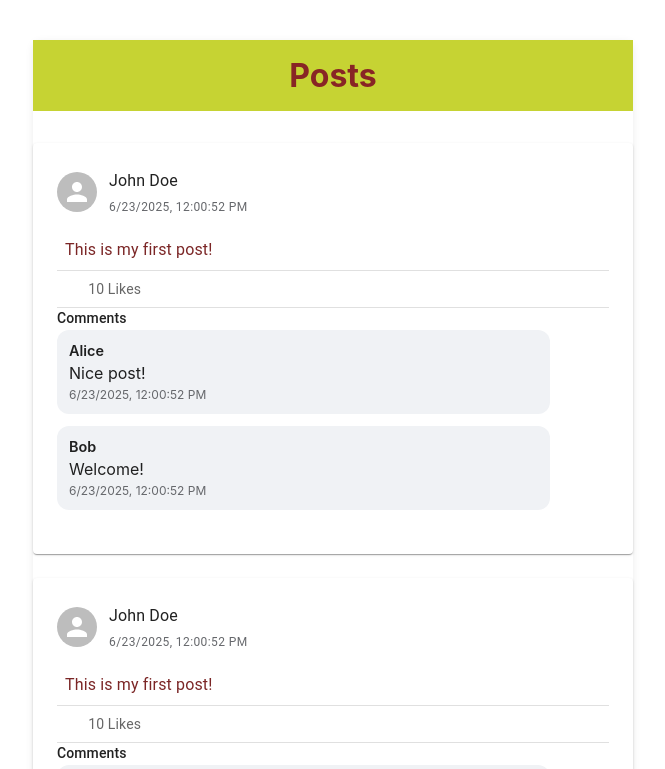
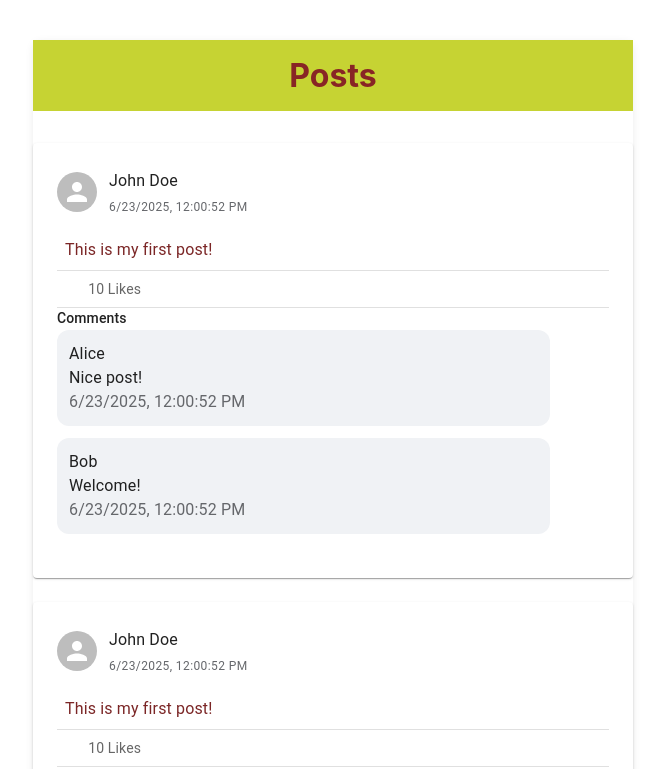
Before and after one commit to FILDEST/KeremNet, a React (Create React App) app in the folder keremnet/: page / in a window 1280 px wide. Shown: the top 769 px of the page, without its empty margins (307-972 px from the left). Built offline with nearby package versions, Linux system fonts and the light colour scheme; some icons are missing.

Commit message:
add Comment component and integrate it into Post component; move related styles to Comment.css

```diff
--- /dev/null
+++ b/keremnet/src/components/Comment.css
@@ -0,0 +1,28 @@
+.fb-post-comments-title {
+  font-weight: 500;
+  margin-bottom: 0.5rem;
+  font-size: 1rem;
+}
+
+.fb-post-comment {
+  margin-bottom: 0.75rem;
+  display: flex;
+  flex-direction: column;
+  background-color: #f0f2f5;
+  padding: 0.75rem;
+  border-radius: 0.75rem;
+  max-width: 85%;
+}
+
+.fb-post-comment-author {
+  font-weight: 600;
+  margin-bottom: 0.25rem;
+  font-size: 0.9rem;
+}
+
+.fb-post-comment-time {
+  color: #65676b;
+  font-size: 0.75rem;
+  margin-top: 0.25rem;
+  align-self: flex-start;
+}
--- /dev/null
+++ b/keremnet/src/components/Comment.tsx
@@ -0,0 +1,23 @@
+import React from 'react';
+import { Box, Typography } from '@mui/material';
+import './Comment.css';
+
+interface CommentProps {
+  author: string;
+  content: string;
+  timestamp: Date;
+}
+
+export const Comment: React.FC<CommentProps> = ({
+  author,
+  content,
+  timestamp,
+}) => (
+  <Box className="fb-post-comment">
+    <Typography className="fb-post-comment-author">{author}</Typography>
+    <Typography component="span">{content}</Typography>
+    <Typography className="fb-post-comment-time">
+      {timestamp.toLocaleString()}
+    </Typography>
+  </Box>
+);
--- a/keremnet/src/components/Post.css
+++ b/keremnet/src/components/Post.css
@@ -53,32 +53,3 @@
   font-size: 0.95rem;
   color: #65676b;
 }
-
-.fb-post-comments-title {
-  font-weight: 500;
-  margin-bottom: 0.5rem;
-  font-size: 1rem;
-}
-
-.fb-post-comment {
-  margin-bottom: 0.75rem;
-  display: flex;
-  flex-direction: column;
-  background-color: #f0f2f5;
-  padding: 0.75rem;
-  border-radius: 0.75rem;
-  max-width: 85%;
-}
-
-.fb-post-comment-author {
-  font-weight: 600;
-  margin-bottom: 0.25rem;
-  font-size: 0.9rem;
-}
-
-.fb-post-comment-time {
-  color: #65676b;
-  font-size: 0.75rem;
-  margin-top: 0.25rem;
-  align-self: flex-start;
-}
--- a/keremnet/src/components/Post.tsx
+++ b/keremnet/src/components/Post.tsx
@@ -3,6 +3,7 @@ import { Card, CardContent, Typography, Divider, Box, Avatar } from '@mui/materi
 import { PostProps } from '../types/Post';
 import FavoriteIcon from '@mui/icons-material/Favorite';
 import './Post.css';
+import { Comment } from './Comment';
 
 export const Post: React.FC<PostProps> = ({
   author,
@@ -38,7 +39,7 @@ export const Post: React.FC<PostProps> = ({
             {likesCount} Likes
           </Typography>
         </Box>
-
+    {/* Comments */}
     {comments.length > 0 && (
       <>
         <Divider className="fb-post-divider" />
@@ -46,13 +47,12 @@ export const Post: React.FC<PostProps> = ({
           Comments
         </Typography>
         {comments.map((comment) => (
-              <Box key={comment.id} className="fb-post-comment">
-                <span className="fb-post-comment-author">{comment.author}</span>
-                <span>{comment.content}</span>
-                <span className="fb-post-comment-time">
-                  {comment.timestamp.toLocaleString()}
-                </span>
-              </Box>
+          <Comment
+            key={comment.id}
+            author={comment.author}
+            content={comment.content}
+            timestamp={comment.timestamp}
+          />
         ))}
       </>
     )}
```
Lines whose indentation alone changed are shown as unchanged.
